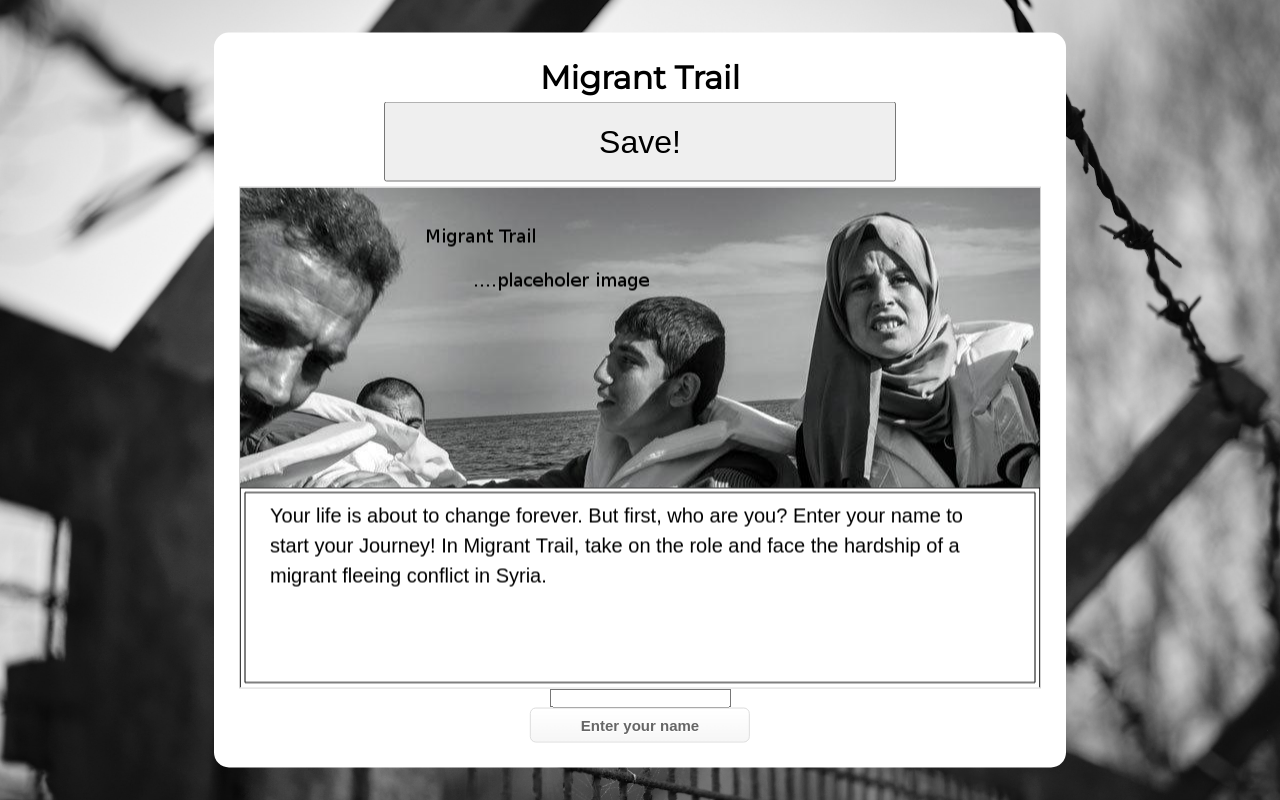
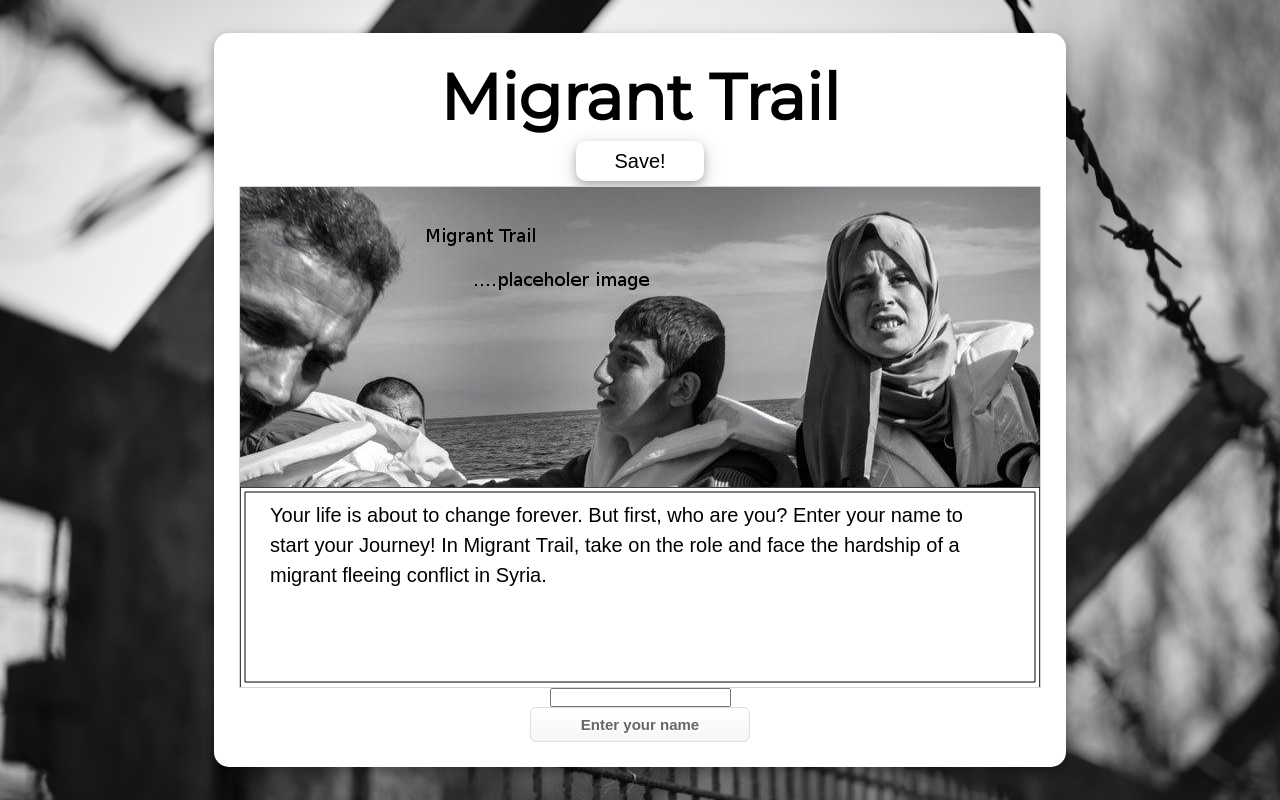
Before and after one commit to DavidKann/MigrantTrail, a PHP site: page / in a window 1280 px wide. Run offline with PHP 8.4, Linux system fonts and the light colour scheme.

Commit message:
Added shadows

```diff
--- a/public/index.html
+++ b/public/index.html
@@ -1,6 +1,7 @@
 <html>
 
 <head>
+    <title>Migrant Trail</title>
     <link rel="stylesheet" type="text/css" href="stylesheet.css">
     <script src="https://unpkg.com/axios/dist/axios.min.js"></script>
 </head>
--- a/public/stylesheet.css
+++ b/public/stylesheet.css
@@ -7,6 +7,7 @@
 }
 
 body {
+	font-size: 2rem;
 	font-family: 'Montserrat', sans-serif;
 	position: relative;
 	background: url("/img/fence.jpg") no-repeat center;
@@ -26,6 +27,8 @@ body {
 	background-color: white;
 	padding: 25px;
 	border-radius: 15px;
+
+	box-shadow: 0 4px 8px 0 rgba(0, 0, 0, 0.2), 0 6px 20px 0 rgba(0, 0, 0, 0.19);
 }
 
 .buttons {
@@ -34,10 +37,14 @@ body {
 }
 
 button {
-	width: 40vw;
-	height: 10vh;
-	font-size: 2rem;
+	width: 10vw;
+	height: 5vh;
+	font-size: 1.25rem;
 	margin: 5px;
+	background-color: white;
+	border-radius: 10px;
+	border: none;
+	box-shadow: 0 4px 8px 0 rgba(0, 0, 0, 0.2), 0 6px 20px 0 rgba(0, 0, 0, 0.19);
 }
 
 .myButton {
```
